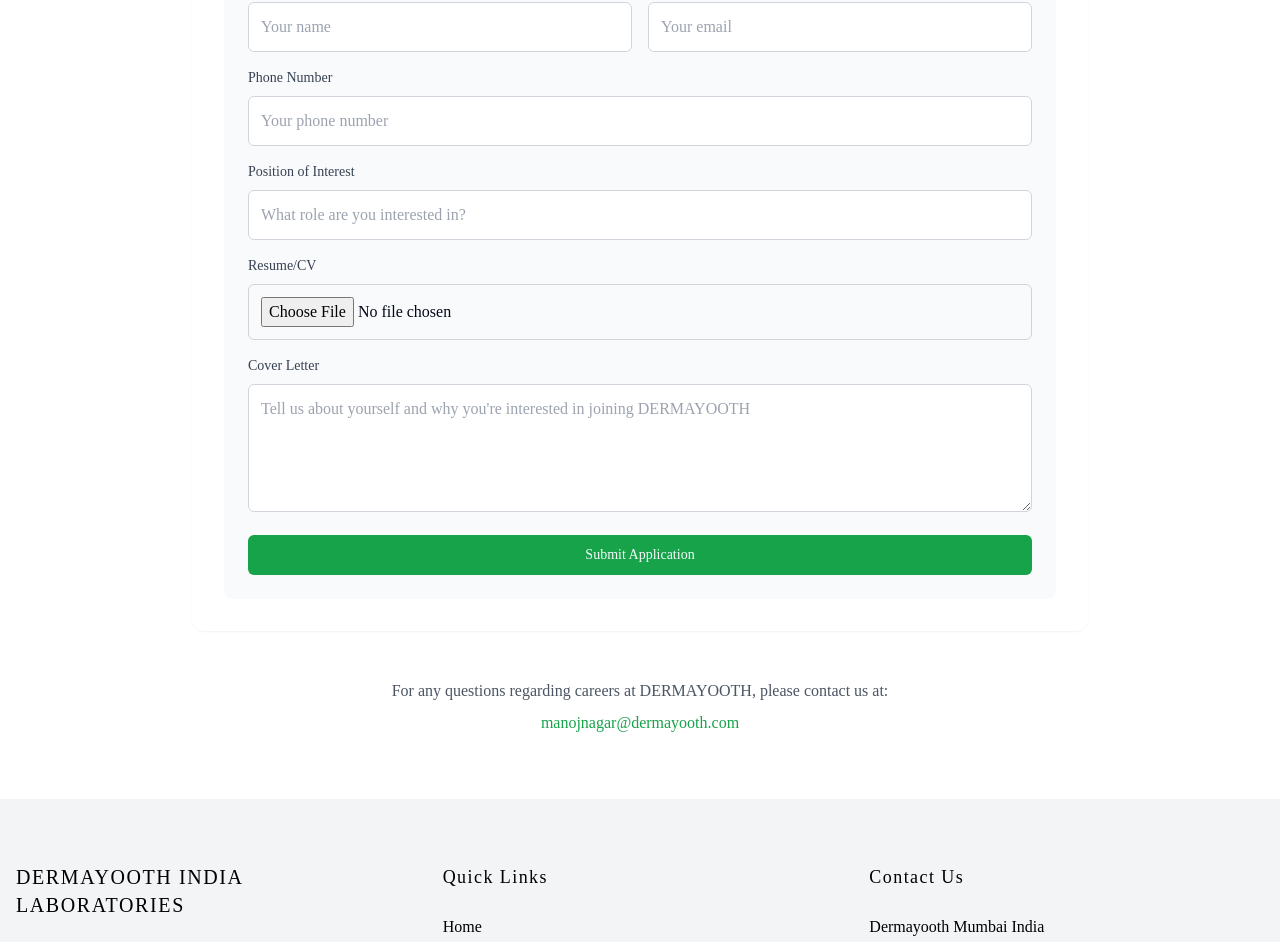
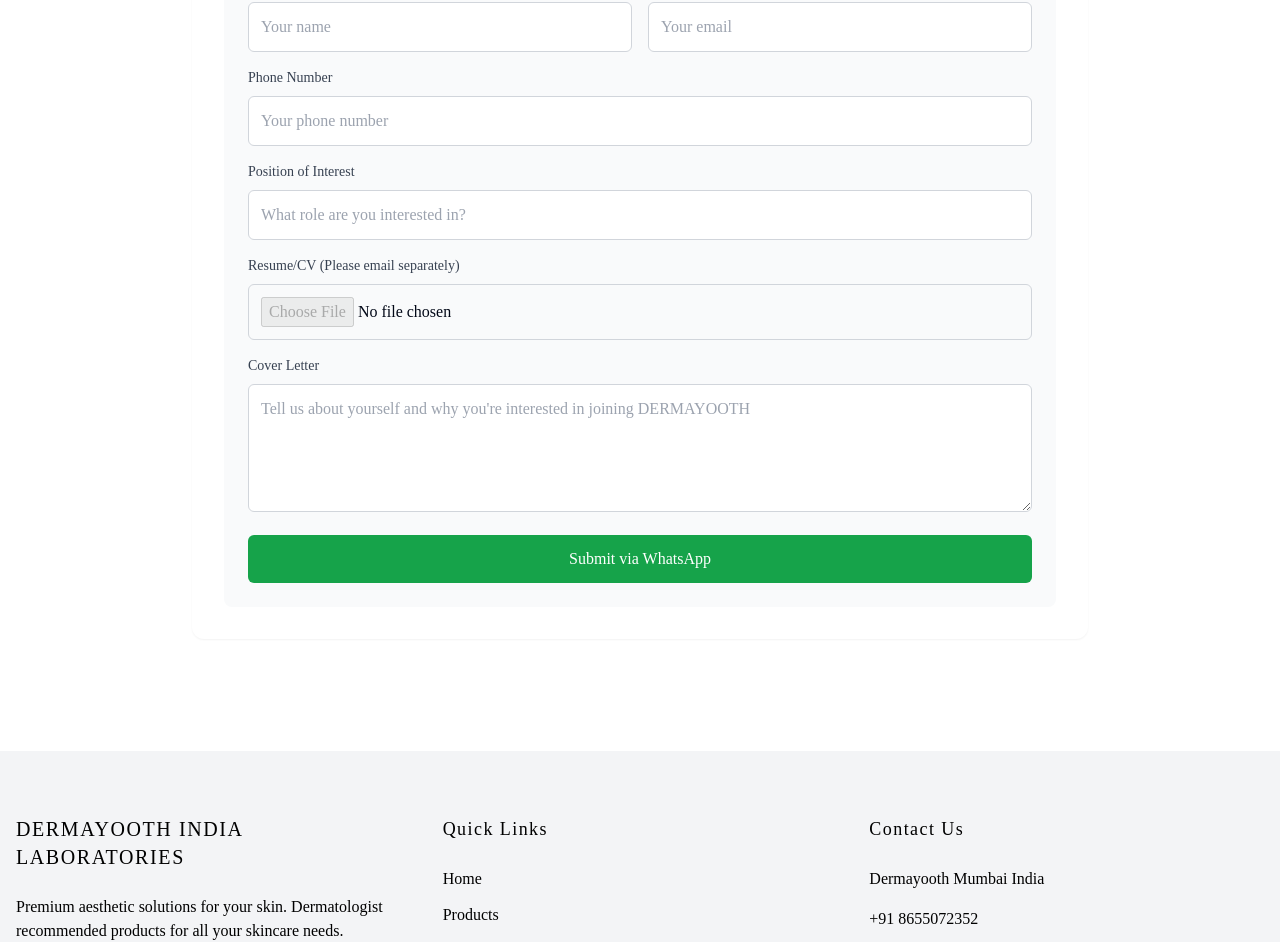
Before and after one commit to dermayooth-india/dermayooth-india, a Next.js app: page /careers in a window 1280 px wide. Shown: the part 894-1836 px from the top of the page. Built offline with nearby package versions, Linux system fonts and the light colour scheme.

Commit message:
info update 1

```diff
--- a/app/careers/page.tsx
+++ b/app/careers/page.tsx
@@ -1,7 +1,50 @@
+"use client"
+
 import MainLayout from "@/components/main-layout"
 import { Button } from "@/components/ui/button"
 
 export default function CareersPage() {
+  const handleWhatsAppSubmit = (event) => {
+    // 1. Prevent the default form submission behavior
+    event.preventDefault();
+
+    // 2. Your WhatsApp number (include country code, no "+" or spaces)
+    // 3. Get the data from the form fields
+    const name = event.target.name.value;
+    const email = event.target.email.value;
+    const phone = event.target.phone.value;
+    const position = event.target.position.value;
+    const coverLetter = event.target.coverLetter.value;
+
+    // 4. Create the pre-filled message
+    const message = `
+*New Job Application*
+
+*Full Name:*
+${name}
+
+*Email Address:*
+${email}
+
+*Phone Number:*
+${phone}
+
+*Position of Interest:*
+${position}
+
+*Cover Letter:*
+${coverLetter}
+
+---
+*Please note: I will send my resume/CV via email upon request.*
+    `;
+
+    // 5. Encode the message for the URL
+
+
+    window.open(`https://wa.me/918655072352?text=${message}`, "_blank")
+
+  };
   return (
     <MainLayout>
       <div className="container mx-auto px-4 py-16">
@@ -54,7 +97,7 @@ export default function CareersPage() {
             <p className="mb-4 bookman text-gray-700">
               Please submit your resume and a brief cover letter telling us why you'd like to join the DERMAYOOTH team.
             </p>
-            <form className="space-y-4">
+            {/* <form onSubmit={handleWhatsAppSubmit} className="space-y-4">
               <div className="grid grid-cols-1 md:grid-cols-2 gap-4">
                 <div>
                   <label htmlFor="name" className="block mb-2 bookman text-sm text-gray-700">
@@ -129,18 +172,107 @@ export default function CareersPage() {
               <Button type="submit" className="w-full bg-green-600 hover:bg-green-700">
                 Submit Application
               </Button>
+            </form> */}
+            <form onSubmit={handleWhatsAppSubmit} className="space-y-4">
+              <div className="grid grid-cols-1 md:grid-cols-2 gap-4">
+                <div>
+                  <label htmlFor="name" className="block mb-2 bookman text-sm text-gray-700">
+                    Full Name
+                  </label>
+                  <input
+                    type="text"
+                    id="name"
+                    name="name" // Name attribute is still needed
+                    className="w-full p-3 border border-gray-300 rounded-md focus:outline-none focus:ring-2 focus:ring-green-500"
+                    placeholder="Your name"
+                    required
+                  />
+                </div>
+                <div>
+                  <label htmlFor="email" className="block mb-2 bookman text-sm text-gray-700">
+                    Email Address
+                  </label>
+                  <input
+                    type="email"
+                    id="email"
+                    name="email"
+                    className="w-full p-3 border border-gray-300 rounded-md focus:outline-none focus:ring-2 focus:ring-green-500"
+                    placeholder="Your email"
+                    required
+                  />
+                </div>
+              </div>
+
+              <div>
+                <label htmlFor="phone" className="block mb-2 bookman text-sm text-gray-700">
+                  Phone Number
+                </label>
+                <input
+                  type="tel"
+                  id="phone"
+                  name="phone"
+                  className="w-full p-3 border border-gray-300 rounded-md focus:outline-none focus:ring-2 focus:ring-green-500"
+                  placeholder="Your phone number"
+                  required
+                />
+              </div>
+
+              <div>
+                <label htmlFor="position" className="block mb-2 bookman text-sm text-gray-700">
+                  Position of Interest
+                </label>
+                <input
+                  type="text"
+                  id="position"
+                  name="position"
+                  className="w-full p-3 border border-gray-300 rounded-md focus:outline-none focus:ring-2 focus:ring-green-500"
+                  placeholder="What role are you interested in?"
+                  required
+                />
+              </div>
+
+              {/* This input will be ignored by the WhatsApp function, but you can keep it for UI */}
+              <div>
+                <label htmlFor="resume" className="block mb-2 bookman text-sm text-gray-700">
+                  Resume/CV (Please email separately)
+                </label>
+                <input
+                  type="file"
+                  id="resume"
+                  name="resume"
+                  className="w-full p-3 border border-gray-300 rounded-md focus:outline-none focus:ring-2 focus:ring-green-500"
+                  disabled // Disable the input as it's not used
+                />
+              </div>
+
+              <div>
+                <label htmlFor="coverLetter" className="block mb-2 bookman text-sm text-gray-700">
+                  Cover Letter
+                </label>
+                <textarea
+                  id="coverLetter"
+                  name="coverLetter"
+                  className="w-full p-3 border border-gray-300 rounded-md focus:outline-none focus:ring-2 focus:ring-green-500 h-32"
+                  placeholder="Tell us about yourself and why you're interested in joining DERMAYOOTH"
+                  required
+                ></textarea>
+              </div>
+
+              <button type="submit" className="w-full bg-green-600 text-white p-3 rounded-md hover:bg-green-700">
+                Submit via WhatsApp
+              </button>
             </form>
           </div>
         </div>
 
-        <div className="text-center text-gray-600 bookman">
+        {/* <div className="text-center text-gray-600 bookman">
           <p>For any questions regarding careers at DERMAYOOTH, please contact us at:</p>
           <p className="mt-2">
             <a href="mailto:manojnagar@dermayooth.com" className="text-green-600 hover:underline">
               manojnagar@dermayooth.com
             </a>
           </p>
-        </div>
+        </div> */}
       </div>
     </MainLayout>
   )
--- a/app/cart/page.tsx
+++ b/app/cart/page.tsx
@@ -58,7 +58,7 @@ function CartContent() {
       `*Message:*%0A${formData.message}`
 
     // Open WhatsApp with the pre-filled message
-    window.open(`https://wa.me/918169290667?text=${message}`, "_blank")
+    window.open(`https://wa.me/918655072352?text=${message}`, "_blank")
 
     setFormSubmitted(true)
     clearCart()
--- a/app/contact/page.tsx
+++ b/app/contact/page.tsx
@@ -36,7 +36,7 @@ export default function ContactPage() {
       `*Message:*%0A${formData.message}`
 
     // Open WhatsApp with the pre-filled message
-    window.open(`https://wa.me/918169290667?text=${message}`, "_blank")
+    window.open(`https://wa.me/918655072352?text=${message}`, "_blank")
 
     setFormSubmitted(true)
   }
@@ -78,8 +78,8 @@ export default function ContactPage() {
                 <div>
                   <h3 className="font-semibold mb-1 bell-mt">Phone</h3>
                   <p className="text-gray-600 bookman">
-                    <a href="tel:+9186550 72352" className="hover:text-green-600">
-                      +91 86550 72352
+                    <a href="tel:+918655072352" className="hover:text-green-600">
+                      +91 8655072352
                     </a>
                   </p>
                 </div>
@@ -254,7 +254,7 @@ export default function ContactPage() {
               </p>
               <Button
                 className="w-full bg-[#25D366] hover:bg-[#22c55e] hover-glow"
-                onClick={() => window.open("https://wa.me/918169290667", "_blank")}
+                onClick={() => window.open("https://wa.me/918655072352", "_blank")}
               >
                 <svg
                   className="h-5 w-5 mr-2"
--- a/app/product/[id]/page.tsx
+++ b/app/product/[id]/page.tsx
@@ -107,7 +107,7 @@ function ProductDetailContent() {
       `*Message:*%0A${formData.message}`
 
     // Open WhatsApp with the pre-filled message
-    window.open(`https://wa.me/917977150012?text=${message}`, "_blank")
+    window.open(`https://wa.me/918655072352?text=${message}`, "_blank")
 
     setFormSubmitted(true)
     setTimeout(() => {
@@ -130,7 +130,7 @@ function ProductDetailContent() {
       `*Message:*%0A${quoteFormData.message}`
 
     // Open WhatsApp with the pre-filled message
-    window.open(`https://wa.me/917977150012?text=${message}`, "_blank")
+    window.open(`https://wa.me/918655072352?text=${message}`, "_blank")
 
     setQuoteSubmitted(true)
     setTimeout(() => {
--- a/components/main-layout.tsx
+++ b/components/main-layout.tsx
@@ -172,8 +172,8 @@ function MainLayoutContent({ children }) {
                   <span className="text-black">Dermayooth Mumbai India</span>
                 </p>
                 <p className="flex items-start">
-                  <a href="tel:+917977150012" className="text-black hover:text-blue-950">
-                     +91 86550 72352
+                  <a href="tel:+918655072352" className="text-black hover:text-blue-950">
+                     +91 8655072352
                   </a>
                 </p>
                 <p className="flex items-start">
@@ -203,7 +203,7 @@ function MainLayoutContent({ children }) {
 
       {/* WhatsApp Button */}
       <a
-        href="https://wa.me/918169290667"
+        href="https://wa.me/918655072352"
         target="_blank"
         rel="noopener noreferrer"
         aria-label="Chat on WhatsApp"
```
